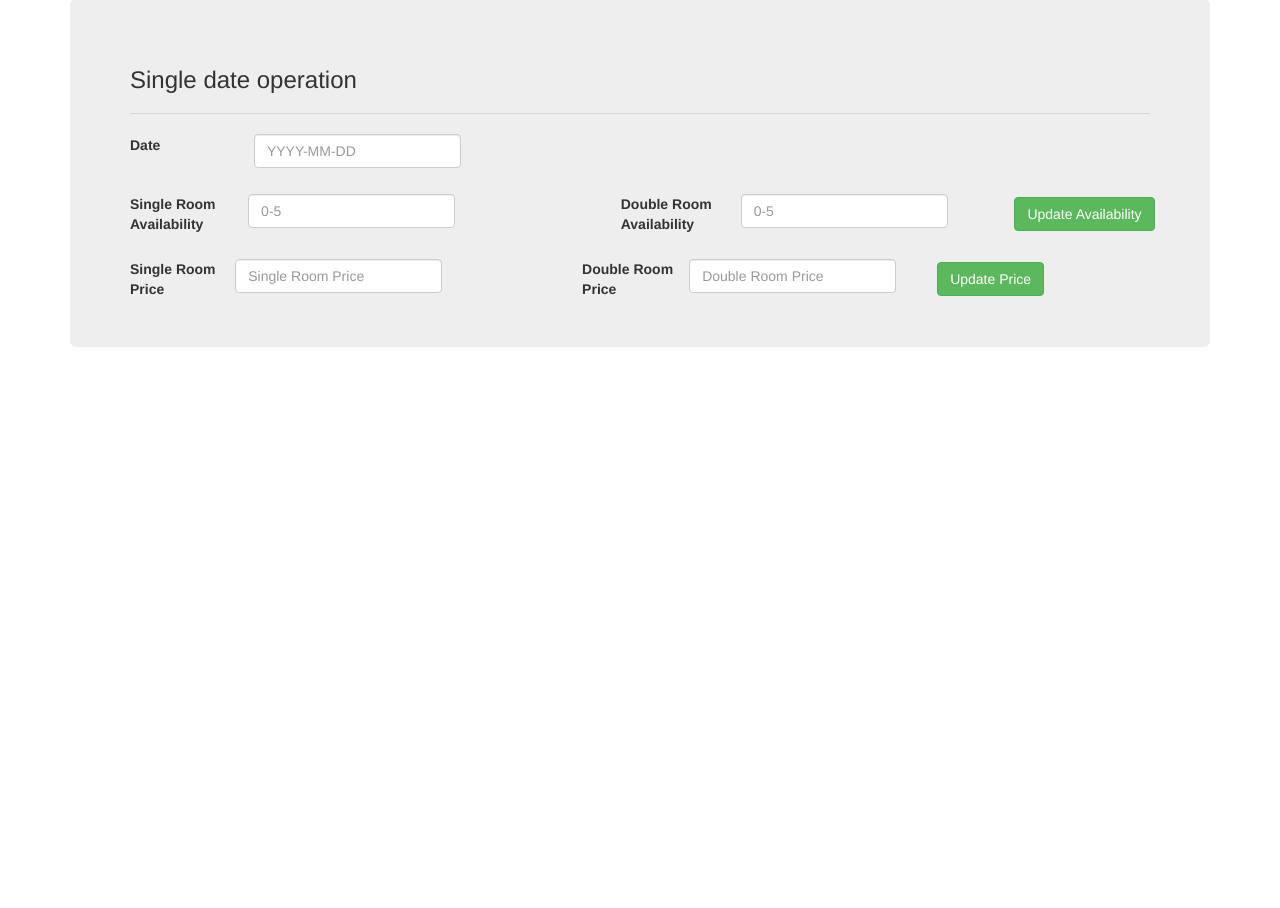
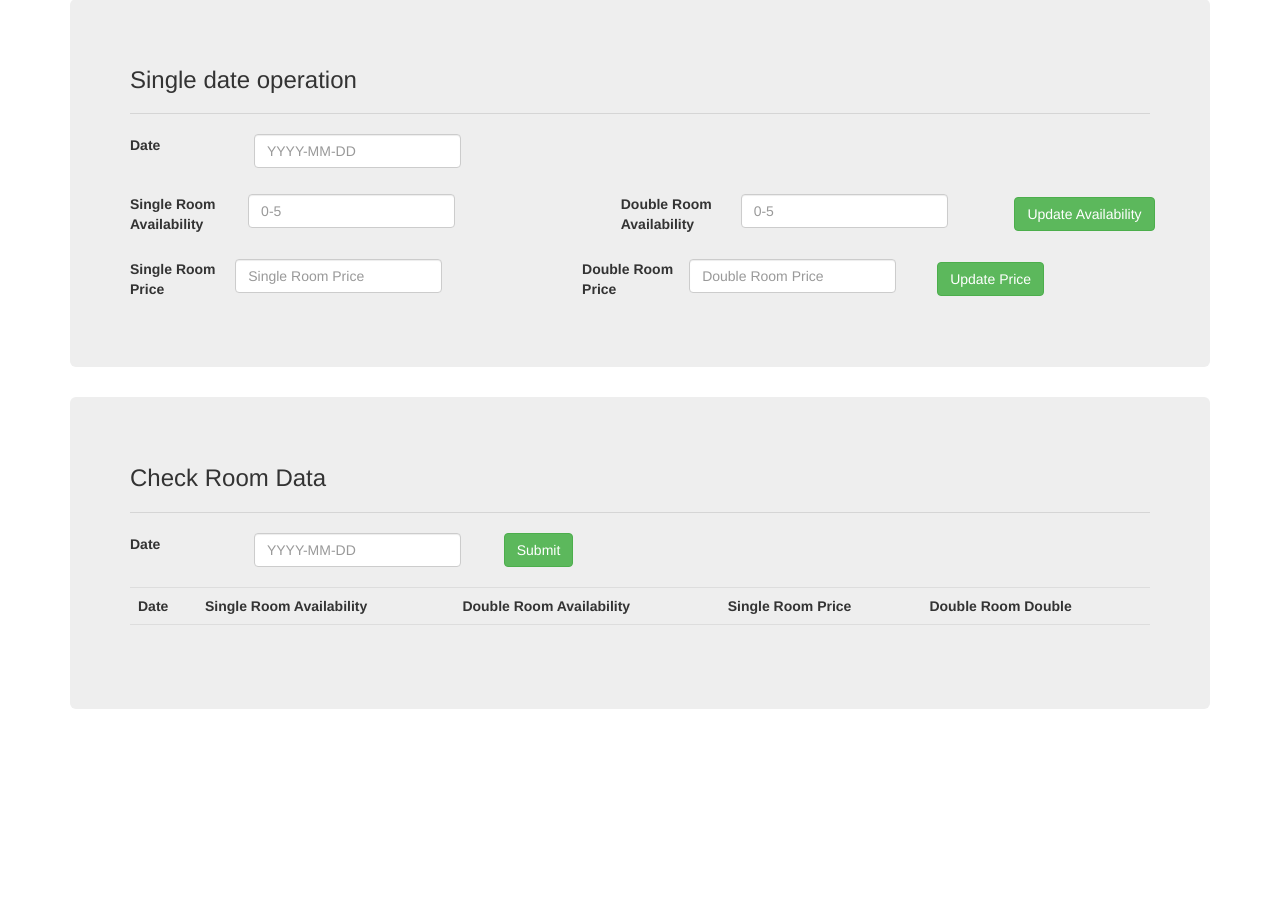
Before and after one commit to Anupam-dagar/RESTAPI, a Django app: page / in a window 1280 px wide. Shown: the part 578-1486 px from the top of the page. Run offline with Django 3.2, Linux system fonts and the light colour scheme; lists and menus that the app fills with data are empty; some libraries are stand-ins or nearby versions.

Commit message:
add frontend

```diff
--- a/api/templates/api/home.html
+++ b/api/templates/api/home.html
@@ -94,6 +94,7 @@
                 <button type="submit" id="submit" class="btn btn-success">Update</button>
             </div>
         </form>
+        <div id="bulkerror"></div>
     </div>
     <div class="jumbotron container-fluid">
         <h3>Single date operation</h3>
@@ -123,15 +124,53 @@
             <div class="row" style="margin-top:2vw;">
                 <div class="form-group">
                     <label for="singleprice" class="col-md-4 control-label">Single Room Price</label>
-                    <input type="text" class="form-control" id="singleaval" placeholder="Single Room Price">
+                    <input type="text" class="form-control" id="singleprice" placeholder="Single Room Price">
                 </div>
                 <div class="form-group col-md-offset-1">
                     <label for="doubleprice" class="col-md-4 control-label">Double Room Price</label>
-                    <input type="text" class="form-control" id="singleaval" placeholder="Double Room Price">
+                    <input type="text" class="form-control" id="doubleprice" placeholder="Double Room Price">
                 </div>
                 <button type="submit" class="btn btn-success" id="updateprice">Update Price</button>
             </div>
+        </form><br>
+        <div id="singleoperror"></div>
+    </div>
+    <div class="jumbotron container-fluid">
+        <h3>Check Room Data</h3>
+        <hr>
+        <form action="" class="form-inline" id="roomdata">
+            <div class="row">
+                <div class="form-group">
+                    <div class="col-md-4">
+                        <label for="date" class="control-label" style="text-align:center;">Date</label>
+                    </div>
+                    <div class="col-md-4 col-md-offset-1">
+                        <input type="text" class="form-control" id="checkdate" placeholder="YYYY-MM-DD">
+                    </div>
+                </div>
+                <button type="submit" class="col-md-offset-1 btn btn-success" id="checkdata">Submit</button>
+            </div>
         </form>
+        <br>
+        <div class="table-responsive">
+            <table class="table">
+                <tr>
+                    <th>Date</th>
+                    <th>Single Room Availability</th>
+                    <th>Double Room Availability</th>
+                    <th>Single Room Price</th>
+                    <th>Double Room Double</th>
+                </tr>
+                <tr>
+                    <td id="requestdate"></td>
+                    <td id="singleavail"></td>
+                    <td id="doubleavail"></td>
+                    <td id="singlepr"></td>
+                    <td id="doublepr"></td>
+                </tr>
+            </table>
+        </div>
+        <div id="checkerror"></div>
     </div>
 </div>
 <script src="https://cdnjs.cloudflare.com/ajax/libs/jquery/3.2.1/jquery.min.js"></script>
@@ -168,7 +207,9 @@
                 alert("Bulk operation successfully completed.");
             },
             error: function (XMLHttpRequest, textStatus, errorThrown) {
-                alert("some error " + String(errorThrown) + String(textStatus) + String(XMLHttpRequest.responseText));
+                var errorstring = XMLHttpRequest.responseText.split(':')[1].split(',')[0];
+                var error = errorstring.substring(1,errorstring.length-1);
+                $('#bulkerror').html(String(errorThrown) + "<br>" + String(textStatus) + '<br>' + String(error));
             }
         });
     });
@@ -178,7 +219,6 @@
         var singleaval = $('#singleaval').val();
         var doubleaval = $('#doubleaval').val();
         var data = {};
-        data["date"] = date;
         data["singleroomaval"] = singleaval;
         data["doubleroomaval"] = doubleaval;
         data["csrfmiddlewaretoken"] = '{{ csrf_token }}';
@@ -187,17 +227,71 @@
             headers: { "X-CSRFToken": '{{csrf_token}}' }
         });
         $.ajax({
-            type: "POST",
-            url: "/bulk/",
+            type: "PUT",
+            url: "/updateroomdata/" + date + "/",
             data: data,
             success: function () {
-                alert("Bulk operation successfully completed.");
+                alert("Room data updated.");
             },
             error: function (XMLHttpRequest, textStatus, errorThrown) {
-                alert("some error " + String(errorThrown) + String(textStatus) + String(XMLHttpRequest.responseText));
+                $('#singleoperror').html("<h2>No Date Entered</h2>")
+            }
+        });
+    });
+    //------------------------------//
+    $("#updateprice").click(function (event) {
+        var date = $('#date').val();
+        var singleprice = $('#singleprice').val();
+        var doubleprice = $('#doubleprice').val();
+        var data = {};
+        data["pricesingle"] = singleprice;
+        data["pricedouble"] = doubleprice;
+        data["csrfmiddlewaretoken"] = '{{ csrf_token }}';
+        event.preventDefault();
+        $.ajaxSetup({
+            headers: { "X-CSRFToken": '{{csrf_token}}' }
+        });
+        $.ajax({
+            type: "PUT",
+            url: "/updateroompricedata/" + date + "/",
+            data: data,
+            success: function () {
+                alert("Room price updated.");
+            },
+            error: function (XMLHttpRequest, textStatus, errorThrown) {
+                $('#singleoperror').html("<h2>No Date Entered</h2>")
+            }
+        });
+    });
+    //--------------------//
+    $("#checkdata").click(function (event) {
+        var date = $('#checkdate').val();
+        event.preventDefault();
+        $.ajax({
+            type: "GET",
+            url: "/getroomdata/" + date + "/",
+            datatype: 'json',
+            success: function (data) {
+                $('#requestdate').html(data.date);
+                $('#singleavail').html(data.singleroomaval);
+                $('#doubleavail').html(data.doubleroomaval);
+            },
+            error: function (XMLHttpRequest, textStatus, errorThrown) {
+                $('#checkerror').html("<h2>No room data found</h2>")
+            }
+        });
+
+        $.ajax({
+            type: "GET",
+            url: "/getroompricedata/" + date + "/",
+            datatype: 'json',
+            success: function (data) {
+                $('#singlepr').html(data.pricesingle);
+                $('#doublepr').html(data.pricedouble);
+            },
+            error: function (XMLHttpRequest, textStatus, errorThrown) {
             }
         });
     });
 </script>
-<!-- /container -->
 {% endblock content %}
--- a/wingify/settings.py
+++ b/wingify/settings.py
@@ -22,7 +22,7 @@ BASE_DIR = os.path.dirname(os.path.dirname(os.path.abspath(__file__)))
 SECRET_KEY = '(d6-0)$=prh8=t)ld6)c1!qfgg8tq07=ls(cl%ff7_dx$=2c_r'
 
 # SECURITY WARNING: don't run with debug turned on in production!
-DEBUG = True
+DEBUG = False
 
 ALLOWED_HOSTS = ['*']
 
```
Also changed, not shown: db.sqlite3, 1 other file.
